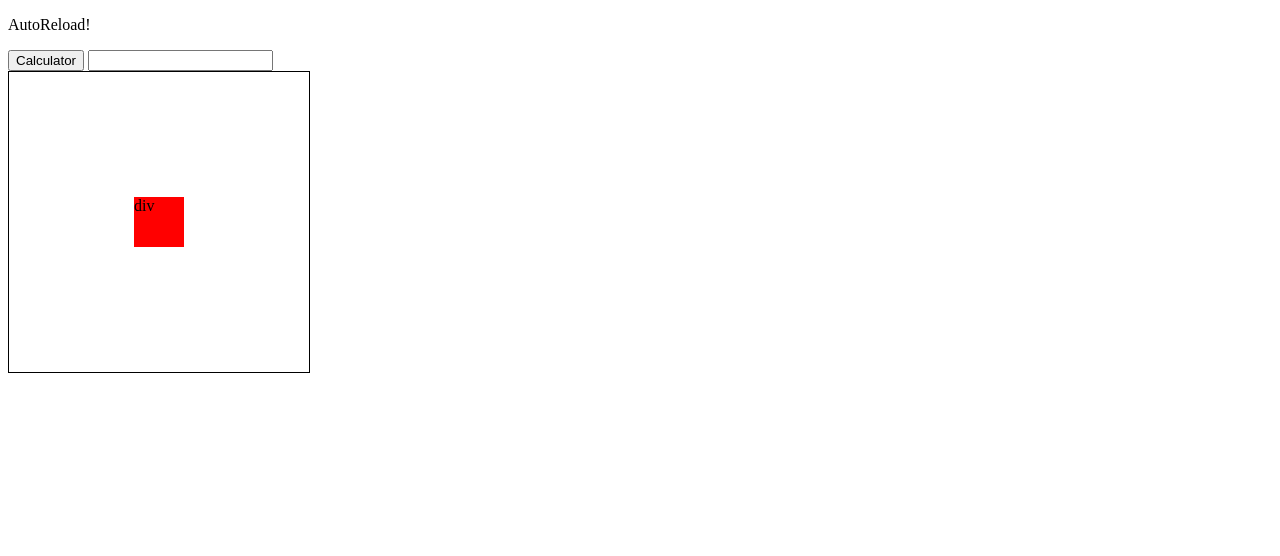
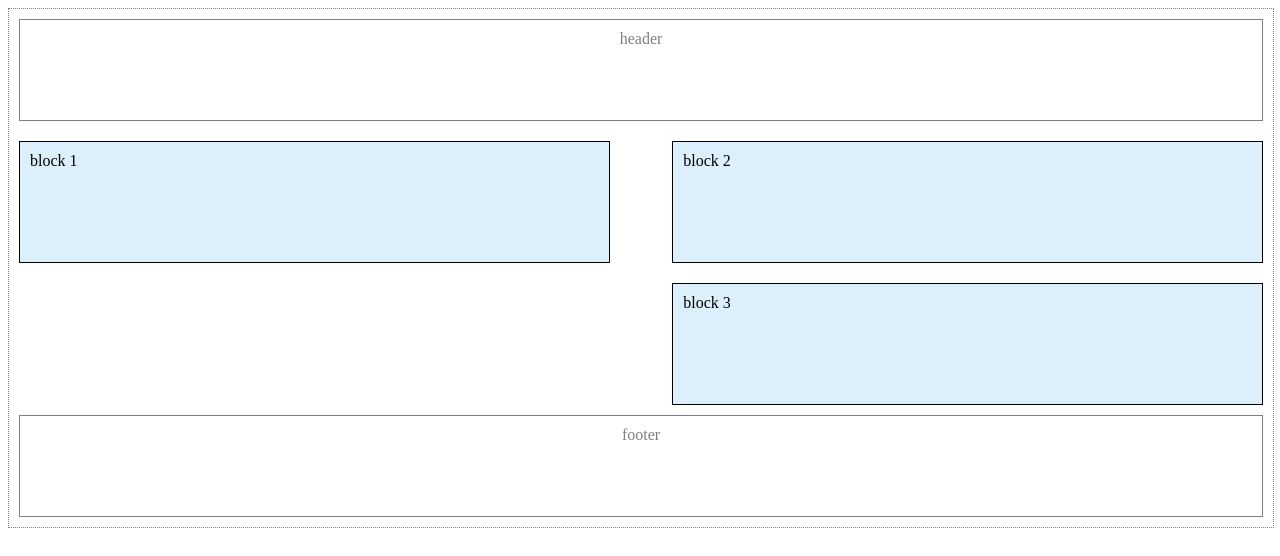
Before and after one commit to hunkyua/FrontendRepository, a plain HTML site: page MySandbox/jsik.html in a window 1280 px wide. Drawn offline with Linux system fonts and the light colour scheme.

Commit message:
17.05.2016

```diff
--- /dev/null
+++ b/MySandbox/css/my.css
@@ -0,0 +1,52 @@
+ header, footer {
+	text-align: center;
+	border: 1px solid grey;
+	color: grey;
+	margin: 10px;
+	padding: 10px;
+	clear: both;
+	height: 80px
+}
+
+.main {
+	border: 1px dotted grey;
+	padding: auto;
+}
+
+div.main {
+	width: 100%;
+}
+
+div.left{
+	display: inline;
+	margin: 10px;
+	padding: 10px;
+	float: left;
+	width: 45%;
+	border: 1px solid black;
+	background: #DCF0FC;
+	color: black;
+}
+
+div.right {
+	display: inline;
+	margin: 10px;
+	padding: 10px;
+	float: right;
+	width: 45%;
+	border: 1px solid black;
+	background: #DCF0FC;
+	color: black;
+}
+
+.block1 {
+height: 100px;
+}
+
+.block2 {
+height: 100px;
+}
+
+.block3 {
+height: 100px;
+}
--- a/MySandbox/jsik.html
+++ b/MySandbox/jsik.html
@@ -3,21 +3,18 @@
 <head>
 <meta charset="utf-8"/>
 <title>Hello World</title>
-<script src="js/even.js" type="text/javascript"></script>
 
-<script src="js/AddressBook.js" type="text/javascript"></script>
-
-<link rel="stylesheet" href="css/marginAndPading.css">
-
+<link rel="stylesheet" href="css/my.css">
 </head>
-<p id="first"></p>
-
 <body>
-<p>AutoReload!</p>
-
-<button onclick="myFunc();">Calculator</button>
-<input id="output" type="text" readonly></input>
-<script  src="js/buttonOnClick.js"></script>
-<div class="div1"><div class="centerDiv">div</div></div>
+<div class="main">
+<header>header</header>
+<div class="wrapper">
+<div class="left block1">block 1</div>
+<div class="right block2">block 2</div>
+<div class="right block3">block 3</div>
+</div>
+<footer>footer</footer>
+</div>
 </body>
 </html>
```
